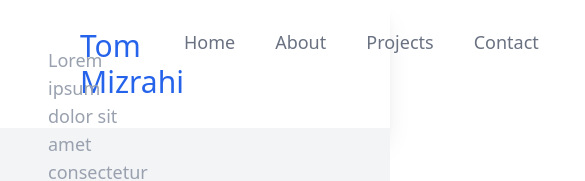
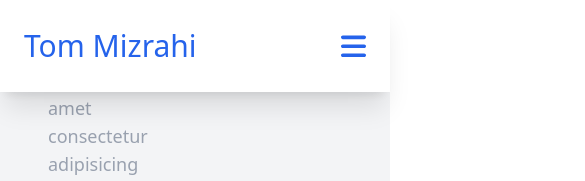
Before and after one commit to TOMLUCA7/personalProtfolio, a website: page personalPeotfolioTailWindCss/index.html in a window 390 px wide. Shown: the top 181 px of the page, 585 px wide, since content can reach past the window. Drawn offline with Linux system fonts and the light colour scheme.

Commit message:
feat: Implement responsive sticky header with mobile navigation toggle and navigation link hover effects.

```diff
--- a/personalPeotfolioTailWindCss/index.html
+++ b/personalPeotfolioTailWindCss/index.html
@@ -8,22 +8,24 @@
 </head>
     <body class="min-h-screen">
         <!-- Header Nav Bar -->
-        <header class="bg-white justify-between flex py-7 top-0 z-10 shadow-xl sm:">
-            <h1 class="text-[#2563eb] text-3xl ml-20">Tom Mizrahi</h1>
-            <div class="nav-container">
-                <div class="hidden">
-                   <svg xmlns="http://www.w3.org/2000/svg" width="25" viewBox="0 0 448 512"><path fill="#2563eb" d="M0 96C0 78.3 14.3 64 32 64l384 0c17.7 0 32 14.3 32 32s-14.3 32-32 32L32 128C14.3 128 0 113.7 0 96zM0 256c0-17.7 14.3-32 32-32l384 0c17.7 0 32 14.3 32 32s-14.3 32-32 32L32 288c-17.7 0-32-14.3-32-32zM448 416c0 17.7-14.3 32-32 32L32 448c-17.7 0-32-14.3-32-32s14.3-32 32-32l384 0c17.7 0 32 14.3 32 32z"/></svg>
+        <header class="bg-white justify-between flex items-center py-7 sticky top-0 z-50 shadow-xl w-full">
+            <h1 class="text-[#2563eb] text-3xl ml-6 md:ml-20">Tom Mizrahi</h1>
+
+            <div class="mr-6 md:mr-20">
+                <div class="sm:hidden cursor-pointer">
+                    <svg xmlns="http://www.w3.org/2000/svg" width="25" viewBox="0 0 448 512">
+                        <path fill="#2563eb" d="M0 96C0 78.3 14.3 64 32 64l384 0c17.7 0 32 14.3 32 32s-14.3 32-32 32L32 128C14.3 128 0 113.7 0 96zM0 256c0-17.7 14.3-32 32-32l384 0c17.7 0 32 14.3 32 32s-14.3 32-32 32L32 288c-17.7 0-32-14.3-32-32zM448 416c0 17.7-14.3 32-32 32L32 448c-17.7 0-32-14.3-32-32s14.3-32 32-32l384 0c17.7 0 32 14.3 32 32z"/>
+                    </svg>
                 </div>
 
-                <nav class="flex gap-x-10 text-lg mr-20 text-gray-500">
-                    <a href="#home">Home</a>
-                    <a href="#about">About</a>
-                    <a href="#projects">Projects</a>
-                    <a href="#contact">Contact</a>
+                <nav class="hidden sm:flex gap-x-10 text-lg text-gray-500">
+                    <a href="#home" class="hover:text-[#2563eb] transition">Home</a>
+                    <a href="#about" class="hover:text-[#2563eb] transition">About</a>
+                    <a href="#projects" class="hover:text-[#2563eb] transition">Projects</a>
+                    <a href="#contact" class="hover:text-[#2563eb] transition">Contact</a>
                 </nav>
             </div>
         </header>
-
         <!-- Content Info Section -->
         <main>
 
```
Also changed, not shown: personalPeotfolioTailWindCss/output.css.
